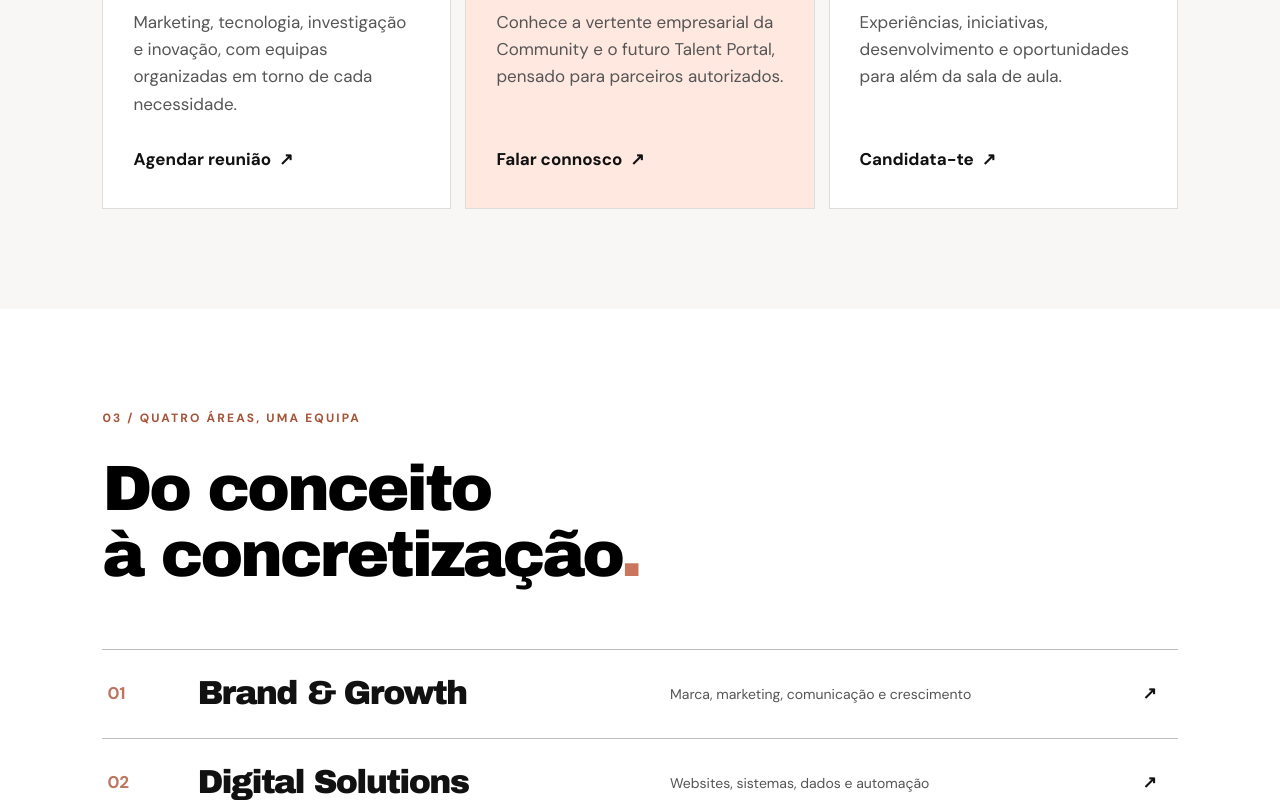
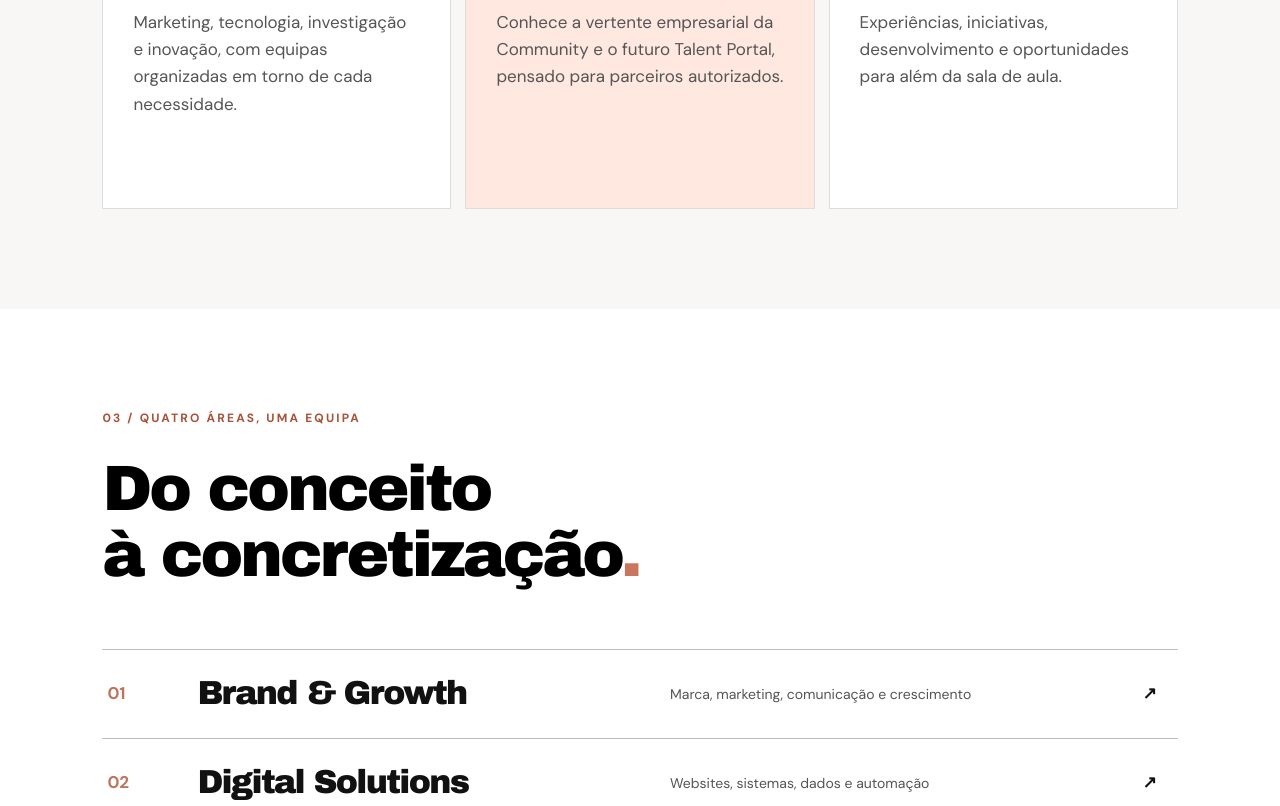
Before and after one commit to tiagosilvaoaz432-coder/cora-site, a website: page index.html in a window 1280 px wide. Shown: the part 1881-2687 px from the top of the page. Drawn offline with Linux system fonts and the light colour scheme; animation ran at ten frames a second.

Commit message:
Alinha as secções 01–04 da home ao portefólio v7.
Co-authored-by: Cursor <cursoragent@cursor.com>

```diff
--- a/css/styles.css
+++ b/css/styles.css
@@ -3532,22 +3532,6 @@ body.sticky-cta-active {
   max-width: none;
 }
 
-.path-card__link {
-  margin-top: auto;
-  padding-top: 25px;
-  font-family: var(--font-home);
-  font-weight: 800;
-  color: #111;
-  display: inline-flex;
-  align-items: center;
-  gap: 8px;
-}
-
-.path-card__link:hover,
-.path-card__link:focus-visible {
-  color: var(--accent-dark);
-}
-
 .path-accent {
   background: var(--pale);
 }
--- a/index.html
+++ b/index.html
@@ -99,19 +99,16 @@
             <span>01 / ORGANIZAÇÕES</span>
             <h3>Tenho um desafio.<br />Procuro soluções.</h3>
             <p>Marketing, tecnologia, investigação e inovação, com equipas organizadas em torno de cada necessidade.</p>
-            <a class="path-card__link" href="contacto.html">Agendar reunião <b>↗</b></a>
           </article>
           <article class="path-card path-accent reveal">
             <span>02 / EMPRESAS &amp; TALENTO</span>
             <h3>Quero descobrir<br />novos perfis.</h3>
             <p>Conhece a vertente empresarial da Community e o futuro Talent Portal, pensado para parceiros autorizados.</p>
-            <a class="path-card__link" href="contacto.html">Falar connosco <b>↗</b></a>
           </article>
           <article class="path-card reveal">
             <span>03 / ESTUDANTES</span>
             <h3>Quero fazer<br />parte.</h3>
             <p>Experiências, iniciativas, desenvolvimento e oportunidades para além da sala de aula.</p>
-            <a class="path-card__link" href="recrutamento.html">Candidata-te <b>↗</b></a>
           </article>
         </div>
       </div>
@@ -141,7 +138,6 @@
         </div>
         <div class="join-options reveal">
           <a href="recrutamento.html">Conhecer a CO:RA Community <b>↗</b></a>
-          <a href="contacto.html">Falar com a CO:RA <b>↗</b></a>
         </div>
       </div>
     </section>
```
